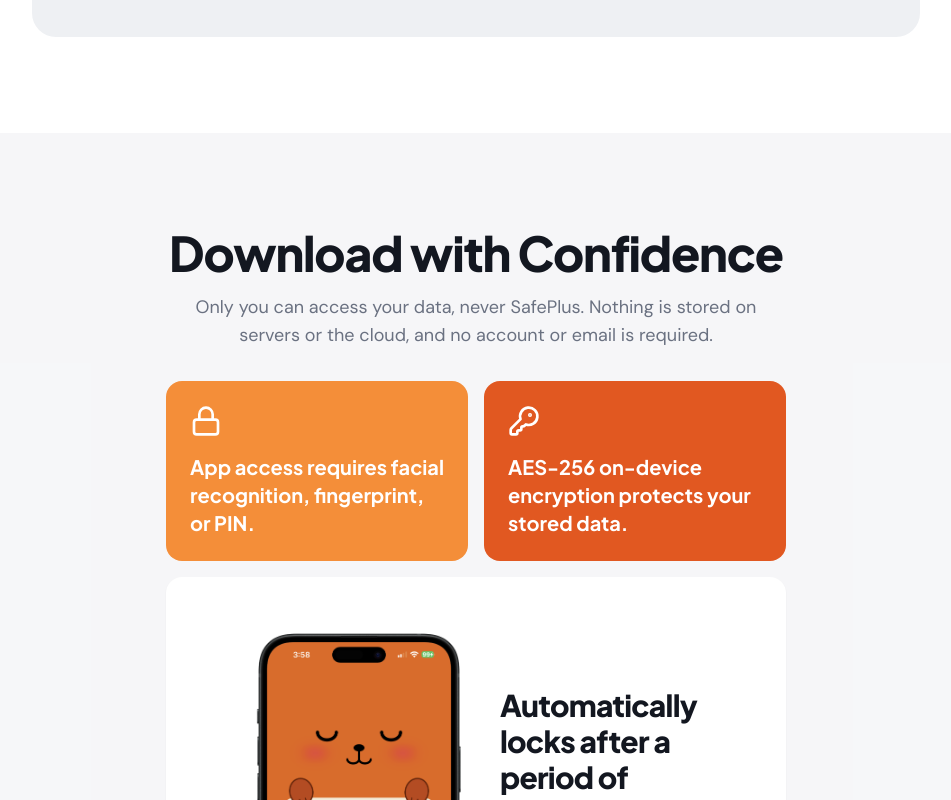
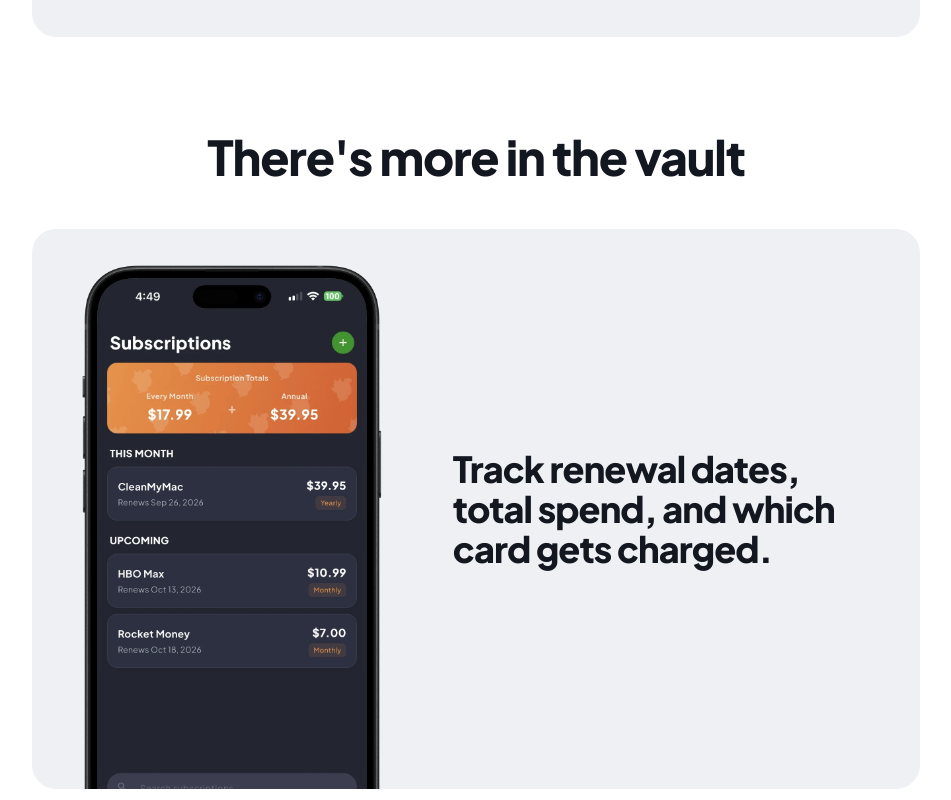
Before and after one commit to vsiddireddy/safeplus-website, a React (Vite) app: page / in a window 1280 px wide. Shown: the part 5480-6280 px from the top of the page, without its empty margins (164-1115 px from the left). Built offline with nearby package versions, Linux system fonts and the light colour scheme; the HTML template or start-up script is replaced by a standard one.

Commit message:
Changes
Co-authored-by: vsiddireddy <43098613+vsiddireddy@users.noreply.github.com>

```diff
--- a/src/pages/Landing.tsx
+++ b/src/pages/Landing.tsx
@@ -55,6 +55,8 @@ import heroRightDark from "@/assets/hero-right-dark.webp";
 import heroRightLight from "@/assets/hero-right-light.webp";
 import passwordHomeDark from "@/assets/password-home-dark.webp";
 import passwordHomeLight from "@/assets/password-home-light.webp";
+import subDark from "@/assets/sub-dark.webp";
+import subLight from "@/assets/sub-light.webp";
 
 const features = [
   {
@@ -139,7 +141,7 @@ export default function Landing() {
   }, [isDark]);
 
   useEffect(() => {
-    [heroLeftDark, heroLeftLight, heroMidDark, heroMidLight, heroRightDark, heroRightLight, appIdDark, appIdLight, passportDark, passportLight, passwordHomeDark, passwordHomeLight].forEach((src) => {
+    [heroLeftDark, heroLeftLight, heroMidDark, heroMidLight, heroRightDark, heroRightLight, appIdDark, appIdLight, passportDark, passportLight, passwordHomeDark, passwordHomeLight, subDark, subLight].forEach((src) => {
       const img = new Image();
       img.src = src;
     });
@@ -525,6 +527,29 @@ export default function Landing() {
               ))}
             </div>
           </div>
+
+          {/* More in the vault — Subscriptions */}
+          <h2 className="mx-auto mt-24 max-w-2xl text-center font-display text-4xl font-extrabold tracking-tight text-foreground sm:text-5xl">
+            There's more in the vault
+          </h2>
+
+          <div className="relative mx-auto mt-12 w-[90%] overflow-hidden rounded-3xl bg-[#eef0f3] dark:bg-secondary sm:w-[80.4%]">
+            <div className="grid items-center gap-4 md:grid-cols-[2fr_3fr]">
+              <div className="relative h-[420px] sm:h-[480px] md:h-[560px]">
+                <img
+                  src={isDark ? subLight : subDark}
+                  alt="SafePlus subscriptions screen"
+                  className="absolute left-1/2 top-6 w-[280px] max-w-none -translate-x-1/2 sm:w-[340px] md:left-10 md:translate-x-0 md:w-[320px]"
+                  loading="lazy"
+                />
+              </div>
+              <div className="px-8 py-12 sm:px-14 md:py-24 md:px-14">
+                <h3 className="font-display text-3xl font-extrabold leading-tight tracking-tight text-foreground sm:text-4xl">
+                  Track renewal dates, total spend, and which card gets charged.
+                </h3>
+              </div>
+            </div>
+          </div>
         </div>
       </section>
 
```
